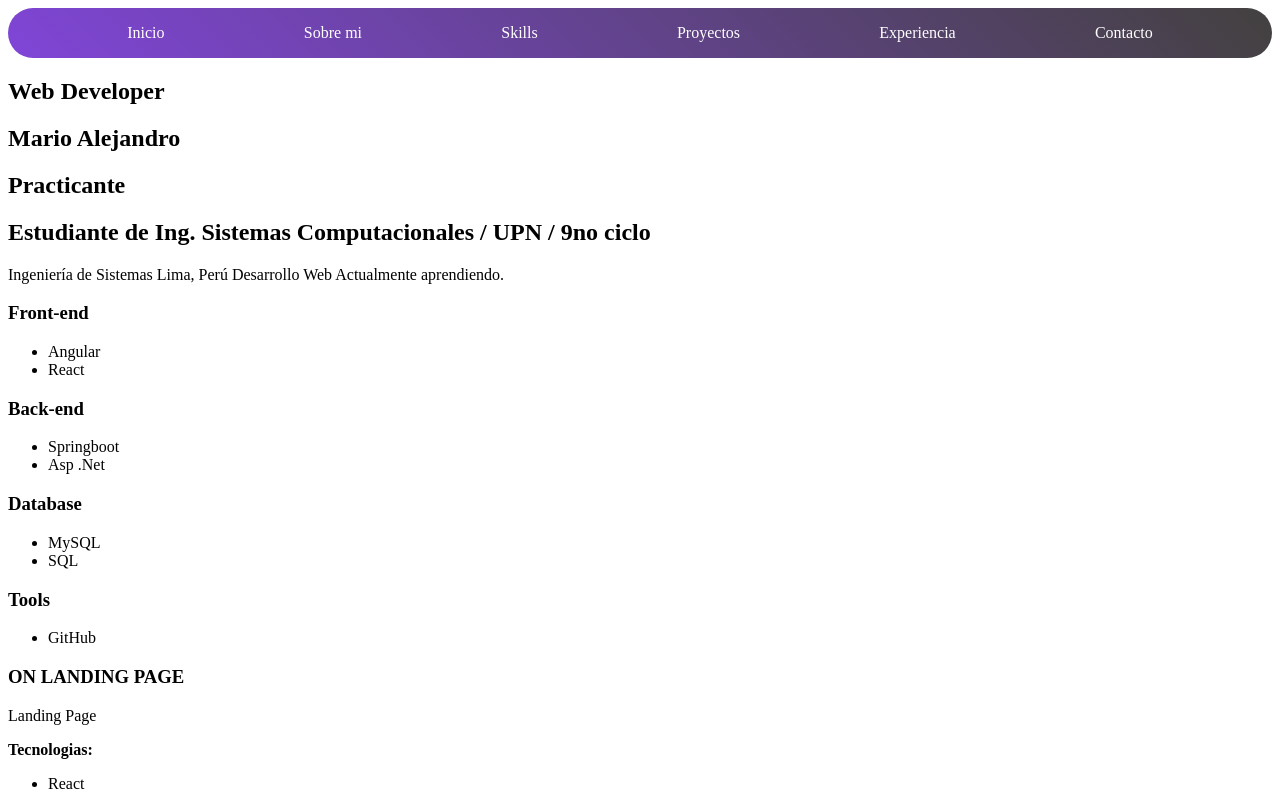
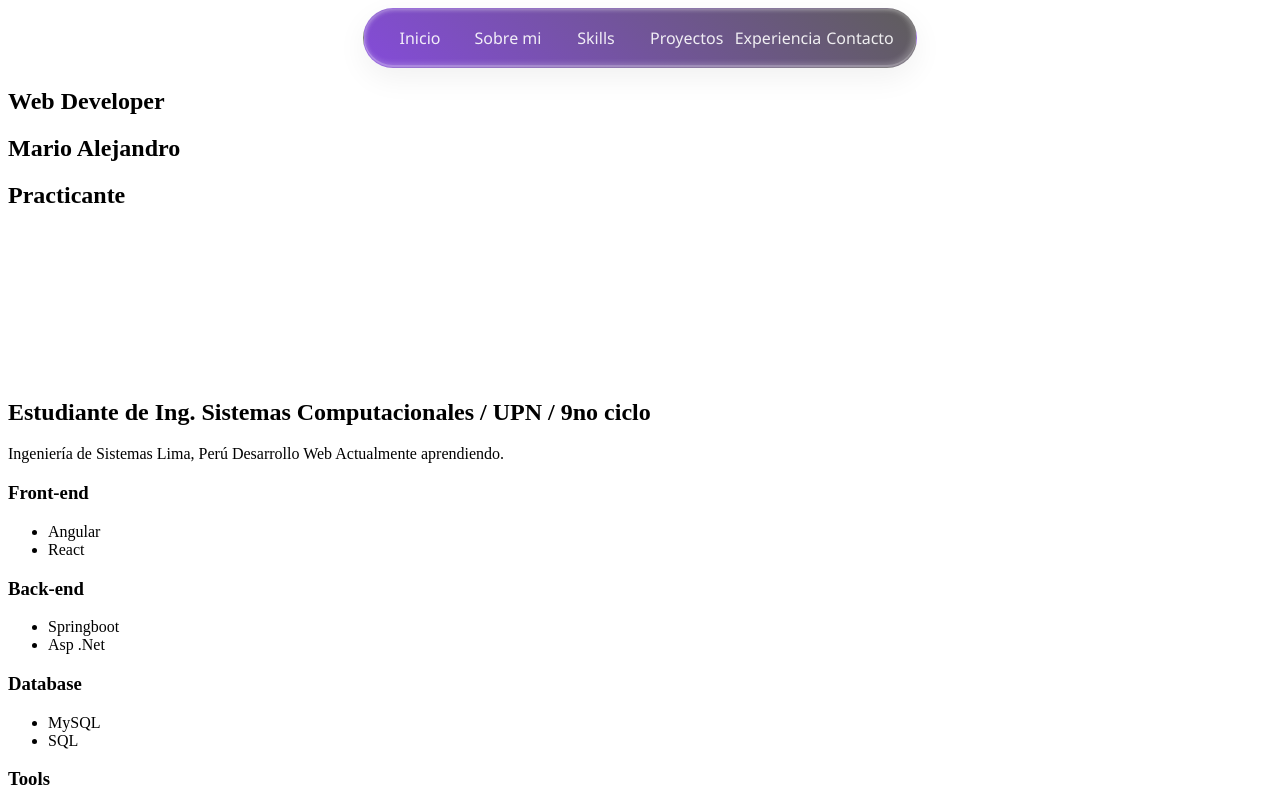
Before and after one commit to AlejandroMario-creator/Portafolio, a React (Vite) app: page / in a window 1280 px wide. Shown: the top 794 px of the page. Built offline with nearby package versions, Linux system fonts and the light colour scheme.

Commit message:
version 1.5

```diff
--- a/src/components/Hero.tsx
+++ b/src/components/Hero.tsx
@@ -1,11 +1,13 @@
+import Scene3D from "./Scene3D"
 function Hero(){
     return(
         <section id="home">
             <h1>Web Developer</h1>
             <h2>Mario Alejandro</h2>
             <h2>Practicante</h2>
+            <Scene3D></Scene3D>
         </section>
     )
 }
 
-export default Hero
+export default Hero;
--- /dev/null
+++ b/src/components/Scene3D.tsx
@@ -0,0 +1,11 @@
+import { Canvas} from "@react-three/fiber"
+
+function Scene3D() {
+    return (
+        <Canvas>
+            <ambientLight />
+        </Canvas>
+    )
+}
+
+export default Scene3D
--- a/src/components/Skills.tsx
+++ b/src/components/Skills.tsx
@@ -8,7 +8,7 @@ function Skills(){
                     <h3>{skill.category}</h3>
                     <ul>
                         {skill.technologies.map((tech)=>(
-                            <li key={skill.id}>{tech}</li>
+                            <li key={tech}>{tech}</li>
                         ))}
                     </ul>
                 </div>
--- a/src/data/experiences.ts
+++ b/src/data/experiences.ts
@@ -1,10 +1,20 @@
 import type Experience from "../types/experience";
 
-export const experiences:Experience[] = [
+export const experiences: Experience[] = [
     {
         id: 1,
         company: "Luis Salas Castro",
-        ruc: 10087831138,
+        ruc: "10087831138",
+        role: "Practicante Desarrollador de software",
+        startDate: "16/08/2025",
+        endDate: "",
+        description: ""
+    },
+
+    {
+        id: 2,
+        company: "Luis Salas Castro",
+        ruc: "10087831138",
         role: "Practicante Desarrollador de software",
         startDate: "16/08/2025",
         endDate: "",
--- a/src/index.css
+++ b/src/index.css
@@ -1,31 +1,106 @@
-/* Selecciona la etiqueta <nav> */
+/* ==========================================================================
+   Contenedor Principal: Etiqueta <nav> (Estilo Glassmorphism unificado)
+   ========================================================================== */
 nav {
-  background:linear-gradient(45deg, #6f2cd2e1, #43413f);
-  padding: 1rem;
-  border-radius: 130px;
+  /* Ubicación y tamaño adaptado de .menu */
+  width: calc(100% - 20px);
+  max-width: 520px;
+  margin: 0 auto; /* Centra el menú horizontalmente en la pantalla */
+  position: relative; /* Necesario para el pseudoelemento ::after */
+  z-index: 50;
+
+  /* Fondo y Efecto de Desfoque (Glassmorphism) */
+  backdrop-filter: blur(12px) saturate(180%) contrast(200%);
+  -webkit-backdrop-filter: blur(12px) saturate(180%) contrast(200%);
+  background: linear-gradient(45deg, rgba(111, 44, 210, 0.85), rgba(67, 65, 63, 0.85)); /* Degradado original con transparencia */
+  border: 1px solid rgba(255, 255, 255, 0.2); /* Borde sutil estilo glass */
+  box-shadow: 0 10px 30px rgba(0, 0, 0, 0.06);
+
+  /* Espaciado y bordes redondeados */
+  padding: 8px 16px;
+  border-radius: 99rem;
 }
 
-/* Selecciona la lista <ul> dentro de <nav> */
+/* Efecto de iluminación interna (Borde 3D sutil) */
+nav::after {
+  content: "";
+  position: absolute;
+  inset: 0;
+  border-radius: inherit;
+  box-shadow:
+    inset 2px 2px 5px -2px rgba(255, 255, 255, 0.4),
+    inset -2px -2px 5px 2px rgba(255, 255, 255, 0.2),
+    inset 0 -2px 0 rgba(255, 255, 255, 0.2);
+  pointer-events: none;
+  z-index: -1;
+}
+
+/* ==========================================================================
+   Lista <ul> dentro de <nav> (Estructura Flexbox)
+   ========================================================================== */
 nav ul {
-  list-style: none; /* Elimina los puntos/viñetas */
+  list-style: none; /* Elimina las viñetas */
   margin: 0;
   padding: 0;
-  display: flex; /* Alinea los elementos en fila horizontal */
-  justify-content: space-evenly; /* Centra el menú (cámbialo a flex-end si lo quieres a la derecha) */
-  gap: 20px; /* Espaciado moderno entre cada enlace */
+  display: flex; /* Alineación horizontal */
+  justify-content: space-evenly; /* Distribución uniforme */
+  align-items: center;
+  gap: 8px; /* Espaciado moderno entre elementos */
 }
 
-/* Selecciona los enlaces <a> dentro de los elementos de la lista */
-nav ul li a {
-  color: #ffffff;
-  text-decoration: none; /* Elimina el subrayado por defecto */
-  font-weight: 500;
-  padding: 8px 16px;
-  transition: color 0.3s ease;
+nav ul li {
+  flex: 1 1 0;
+  min-width: 0;
+  display: flex;
 }
 
-/* Efecto visual cuando pasas el cursor por encima */
+/* ==========================================================================
+   Enlaces <a> (Botones interactivos)
+   ========================================================================== */
+nav ul li a {
+  display: flex;
+  flex-direction: column;
+  align-items: center;
+  width: 100%;
+  color: rgba(255, 255, 255, 0.9);
+  text-decoration: none; /* Elimina el subrayado */
+  font-weight: 500;
+  font-family: Times, sans-serif;
+  padding: 10px 6px;
+  border-radius: 999rem;
+  -webkit-tap-highlight-color: transparent;
+  font-family: 'Segoe UI', system-ui, -apple-system, sans-serif; /* 👈 Letra moderna y limpia */
+  font-weight: 50;
+
+  /* Transición fluida utilizando variables o fallback estándar */
+  transition:
+    background 0.18s cubic-bezier(0.25, 1, 0.5, 1),
+    color 0.18s cubic-bezier(0.25, 1, 0.5, 1),
+    transform 0.18s cubic-bezier(0.25, 1, 0.5, 1),
+    box-shadow 0.3s ease-in-out;
+}
+
+/* Efecto Hover (Cursor encima) */
 nav ul li a:hover {
   cursor: pointer;
-  color: #00adb5; /* Cambia al color de acento de tu portafolio */
+  background-color: rgba(255, 255, 255, 0.2); /* Fondo semi-transparente */
+  box-shadow:
+    inset 2px 2px 5px -2px rgba(255, 255, 255, 0.4),
+    inset -2px -1px 5px 0 rgba(255, 255, 255, 0.4);
+  transform: rotate(2deg) scale(1.04); /* Corregido: añadido 'deg' y un leve escalado */
+  color: #c0b4d2; /* Tu color de acento personalizado */
 }
+
+/* Estado Activo (Pestaña de la página actual) */
+nav ul li a.active {
+  background: rgba(237, 237, 237, 0.6);
+  color: rgba(67, 30, 203, 0.942);
+  transform: scale(0.96);
+}
+
+/* Efecto de clic físico (Momento exacto de presionar) */
+nav ul li a:active {
+  background-color: rgb(181, 98, 232);
+  color: rgba(255, 255, 255, 0.95);
+  transform: scale(0.95);
+}
--- a/src/types/experience.ts
+++ b/src/types/experience.ts
@@ -1,7 +1,7 @@
 export default interface Experience{
     id: number,
     company: string,
-    ruc: number,
+    ruc: string,
     role: string,
     startDate: string,
     endDate: string,
```
Also changed, not shown: src/components/Escene3D.tsx (deleted, +0 -9 lines).
